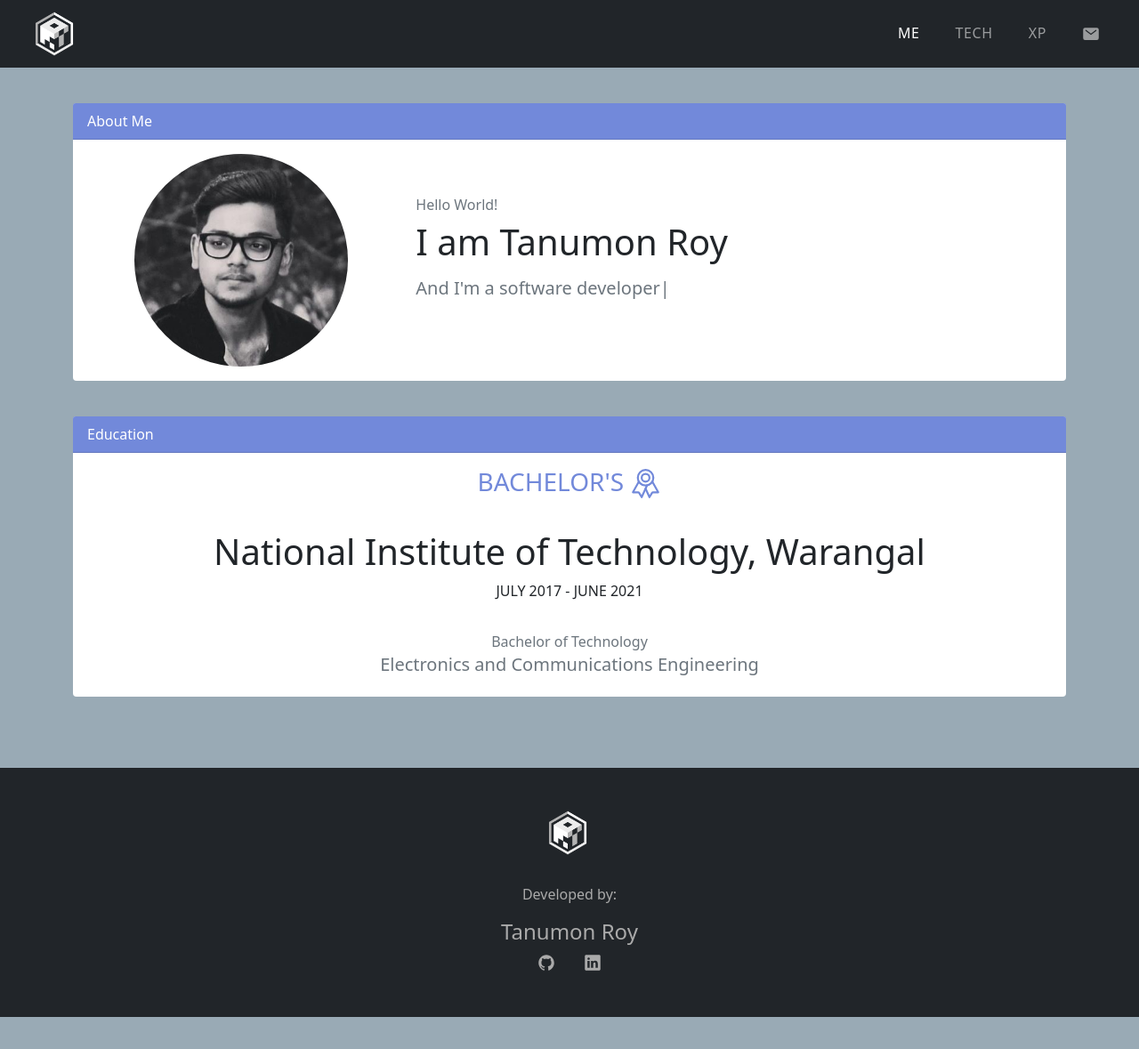
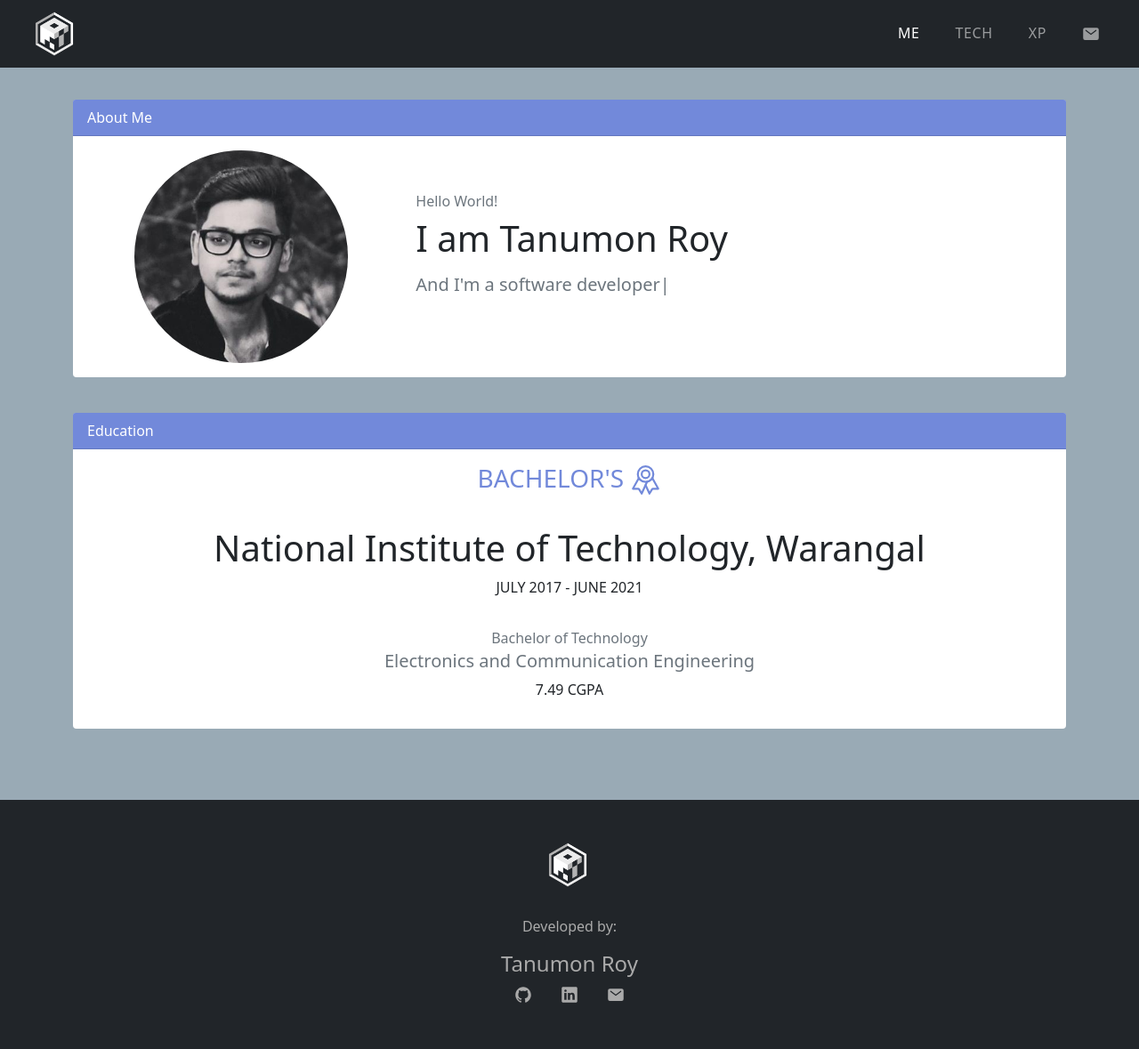
Before and after one commit to t-ROY-coder/portfolio-website, a React (Create React App) app: page / in a window 1280 px wide. Shown: the whole page at 89% size. Before the commit the page ends 1143 px from the top, so only its background shows below. Built offline with nearby package versions, Linux system fonts and the light colour scheme.

Commit message:
fixed navbar

```diff
--- a/src/App.css
+++ b/src/App.css
@@ -120,6 +120,10 @@ h3 {
 
 /***** HEADER *****/
 
+.header {
+  margin-top: 7rem;
+}
+
 .profile-pic {
   text-align: center;
 }
--- a/src/components/Education.js
+++ b/src/components/Education.js
@@ -20,8 +20,9 @@ function Education() {
                   Bachelor of Technology
                 </h6>
                 <h5 class="card-subtitle mb-2 text-muted">
-                  Electronics and Communications Engineering
+                  Electronics and Communication Engineering
                 </h5>
+                <p>7.49 CGPA</p>
               </div>
             </div>
           </div>
--- a/src/components/Footer.js
+++ b/src/components/Footer.js
@@ -19,6 +19,9 @@ function Footer() {
             >
               <ion-icon name="logo-linkedin"></ion-icon>
             </a>
+            <a>
+              <ion-icon name="mail"></ion-icon>
+            </a>
           </div>
         </div>
       </footer>
--- a/src/components/Navbar.js
+++ b/src/components/Navbar.js
@@ -4,7 +4,7 @@ import logo from "../assets/ROY_logo.png";
 const Navbar = () => {
   return (
     <>
-      <nav class="navbar navbar-expand-lg navbar-dark bg-dark">
+      <nav class="navbar navbar-expand-lg navbar-dark bg-dark fixed-top">
         <div class="container-fluid">
           <a class="navbar-brand" href="#">
             <img className="logo" src={logo} alt="logo" />
```
